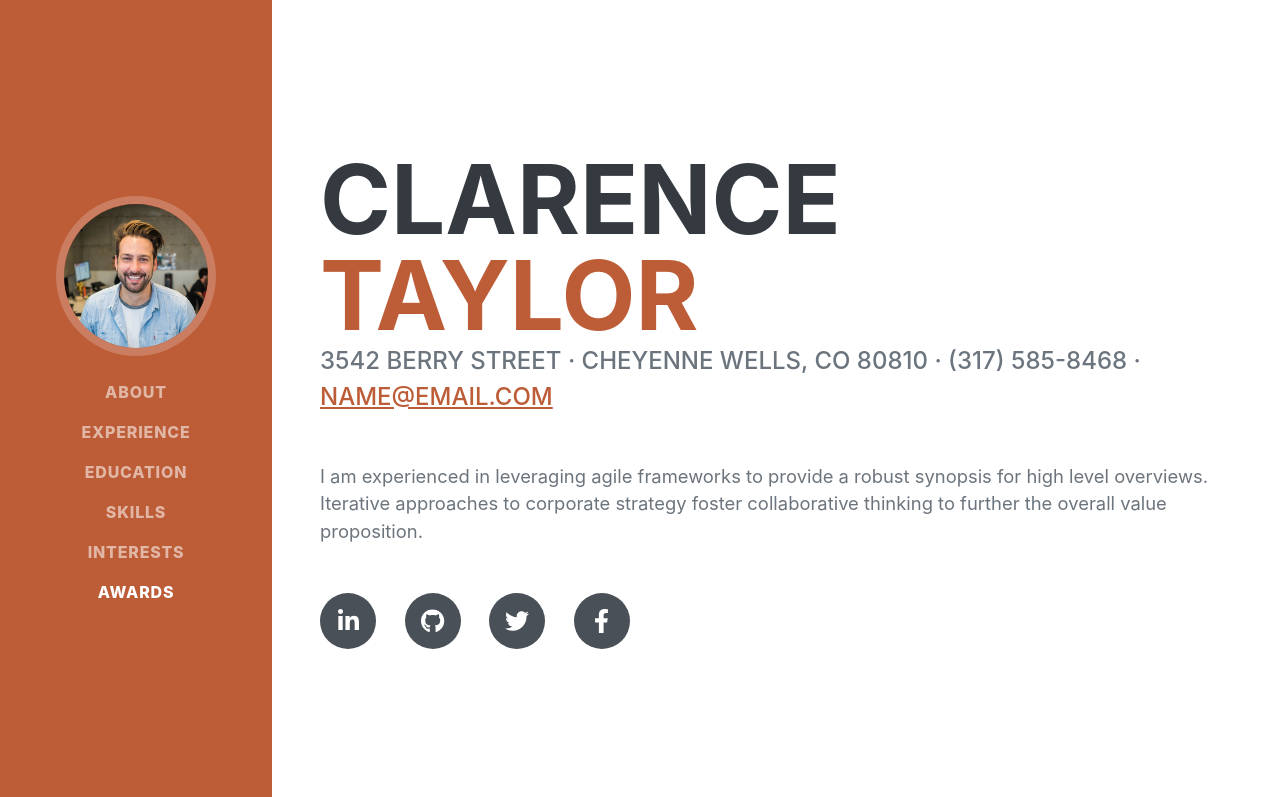
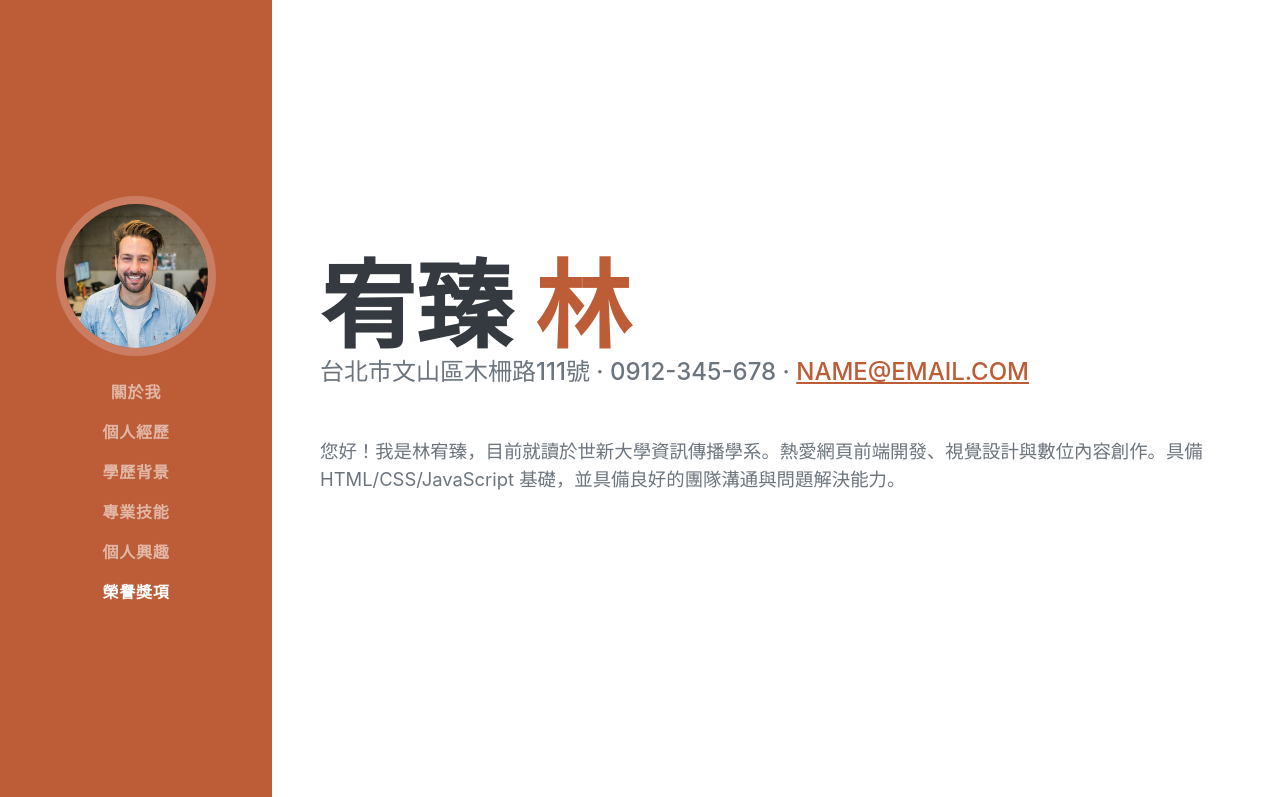
Before and after one commit to a115070014/a115070014.github.io, a plain HTML site: page index.html in a window 1280 px wide. Shown: the top 797 px of the page. Drawn offline with nearby package versions, Linux system fonts and the light colour scheme; a web font is replaced by a local one.

Commit message:
a115070014

```diff
--- a/index.html
+++ b/index.html
@@ -3,8 +3,8 @@
     <head>
         <meta charset="utf-8" />
         <meta name="viewport" content="width=device-width, initial-scale=1, shrink-to-fit=no" />
-        <meta name="description" content="" />
-        <meta name="author" content="" />
+        <meta name="description" content="這是林宥臻的個人線上履歷，包含前端網頁設計技能、世新大學資傳系學歷與實習經歷展示。" />
+        <meta name="author" content="林宥臻" />
         <title>Resume - Start Bootstrap Theme</title>
         <link rel="icon" type="image/x-icon" href="assets/img/favicon.ico" />
         <!-- Font Awesome icons (free version)-->
@@ -19,18 +19,18 @@
         <!-- Navigation-->
         <nav class="navbar navbar-expand-lg navbar-dark bg-primary fixed-top" id="sideNav">
             <a class="navbar-brand js-scroll-trigger" href="#page-top">
-                <span class="d-block d-lg-none">Clarence Taylor</span>
+                <span class="d-block d-lg-none">林宥臻</span>
                 <span class="d-none d-lg-block"><img class="img-fluid img-profile rounded-circle mx-auto mb-2" src="assets/img/profile.jpg" alt="..." /></span>
             </a>
             <button class="navbar-toggler" type="button" data-bs-toggle="collapse" data-bs-target="#navbarResponsive" aria-controls="navbarResponsive" aria-expanded="false" aria-label="Toggle navigation"><span class="navbar-toggler-icon"></span></button>
             <div class="collapse navbar-collapse" id="navbarResponsive">
                 <ul class="navbar-nav">
-                    <li class="nav-item"><a class="nav-link js-scroll-trigger" href="#about">About</a></li>
-                    <li class="nav-item"><a class="nav-link js-scroll-trigger" href="#experience">Experience</a></li>
-                    <li class="nav-item"><a class="nav-link js-scroll-trigger" href="#education">Education</a></li>
-                    <li class="nav-item"><a class="nav-link js-scroll-trigger" href="#skills">Skills</a></li>
-                    <li class="nav-item"><a class="nav-link js-scroll-trigger" href="#interests">Interests</a></li>
-                    <li class="nav-item"><a class="nav-link js-scroll-trigger" href="#awards">Awards</a></li>
+                    <li class="nav-item"><a class="nav-link js-scroll-trigger" href="#about">關於我</a></li>
+                    <li class="nav-item"><a class="nav-link js-scroll-trigger" href="#experience">個人經歷</a></li>
+                    <li class="nav-item"><a class="nav-link js-scroll-trigger" href="#education">學歷背景</a></li>
+                    <li class="nav-item"><a class="nav-link js-scroll-trigger" href="#skills">專業技能</a></li>
+                    <li class="nav-item"><a class="nav-link js-scroll-trigger" href="#interests">個人興趣</a></li>
+                    <li class="nav-item"><a class="nav-link js-scroll-trigger" href="#awards">榮譽獎項</a></li>
                 </ul>
             </div>
         </nav>
@@ -40,14 +40,16 @@
             <section class="resume-section" id="about">
                 <div class="resume-section-content">
                     <h1 class="mb-0">
-                        Clarence
-                        <span class="text-primary">Taylor</span>
+                       宥臻
+                        <span class="text-primary">林</span>
                     </h1>
                     <div class="subheading mb-5">
-                        3542 Berry Street · Cheyenne Wells, CO 80810 · (317) 585-8468 ·
+                        台北市⽂⼭區⽊柵路111號 · 0912-345-678 ·
                         <a href="mailto:name@email.com">name@email.com</a>
                     </div>
-                    <p class="lead mb-5">I am experienced in leveraging agile frameworks to provide a robust synopsis for high level overviews. Iterative approaches to corporate strategy foster collaborative thinking to further the overall value proposition.</p>
+                    <p class="lead mb-5">您好！我是林宥臻，⽬前就讀於世新⼤學資訊傳播學系。熱愛網⾴前端開發、視覺設計與數位內容創作。具備 HTML/CSS/JavaScript 基礎，並具備良好的團隊溝通與問題解決能⼒。</p>
+                </div>
+            </section>
                     <div class="social-icons">
                         <a class="social-icon" href="#!"><i class="fab fa-linkedin-in"></i></a>
                         <a class="social-icon" href="#!"><i class="fab fa-github"></i></a>
```
Also changed, not shown: 1 other file.
